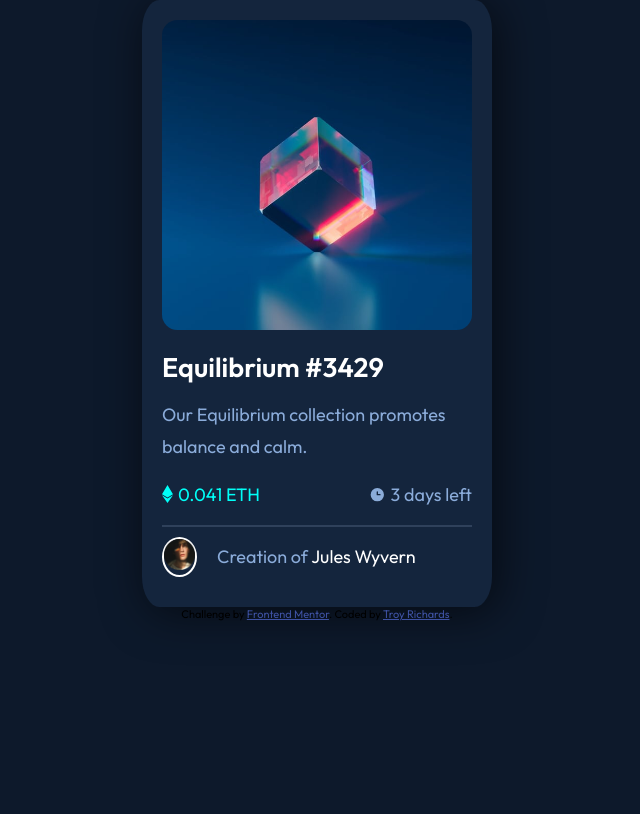
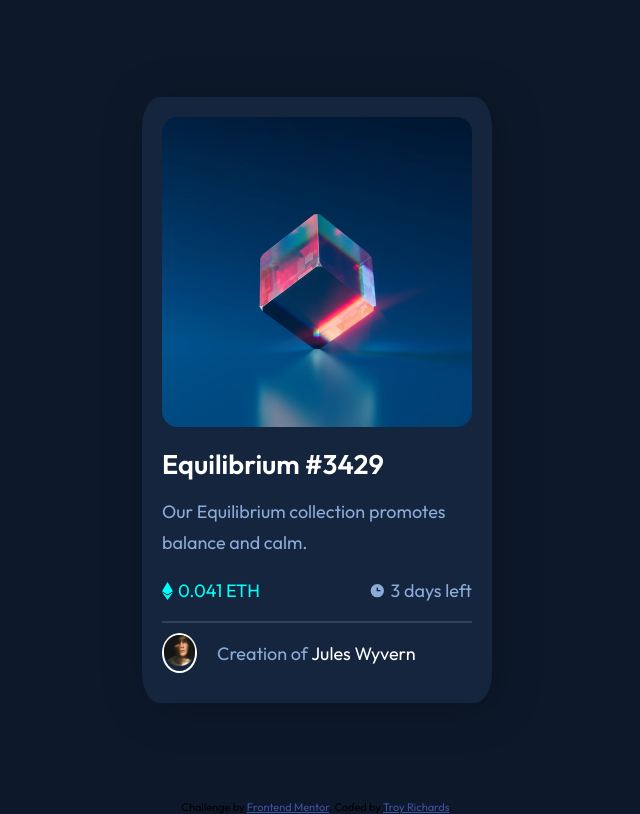
Before and after one commit to AyeTone/NTF-Card-Preview, a plain HTML site: page index.html in a window 1280 px wide. Shown: the whole page, without its empty margins (323-963 px from the left). Drawn offline with Linux system fonts and the light colour scheme.

Commit message:
Adjusted card height

```diff
--- a/css/main.css
+++ b/css/main.css
@@ -45,15 +45,16 @@ p {
     display: flex;
     justify-content: center;
     align-items: center;
-    height: 100%;
+    height: 100vh;
 }
 
 .card {
     width: 350px;
+    height: fit-content;
     padding: 20px;
     background-color: var(--card-BG);
     border-radius: 5%;
-    box-shadow: 5px 5px 45px rgba(0, 0, 0, .6);
+    box-shadow: 5px 5px 45px rgba(0, 0, 0, .3);
 }
 
 
```
